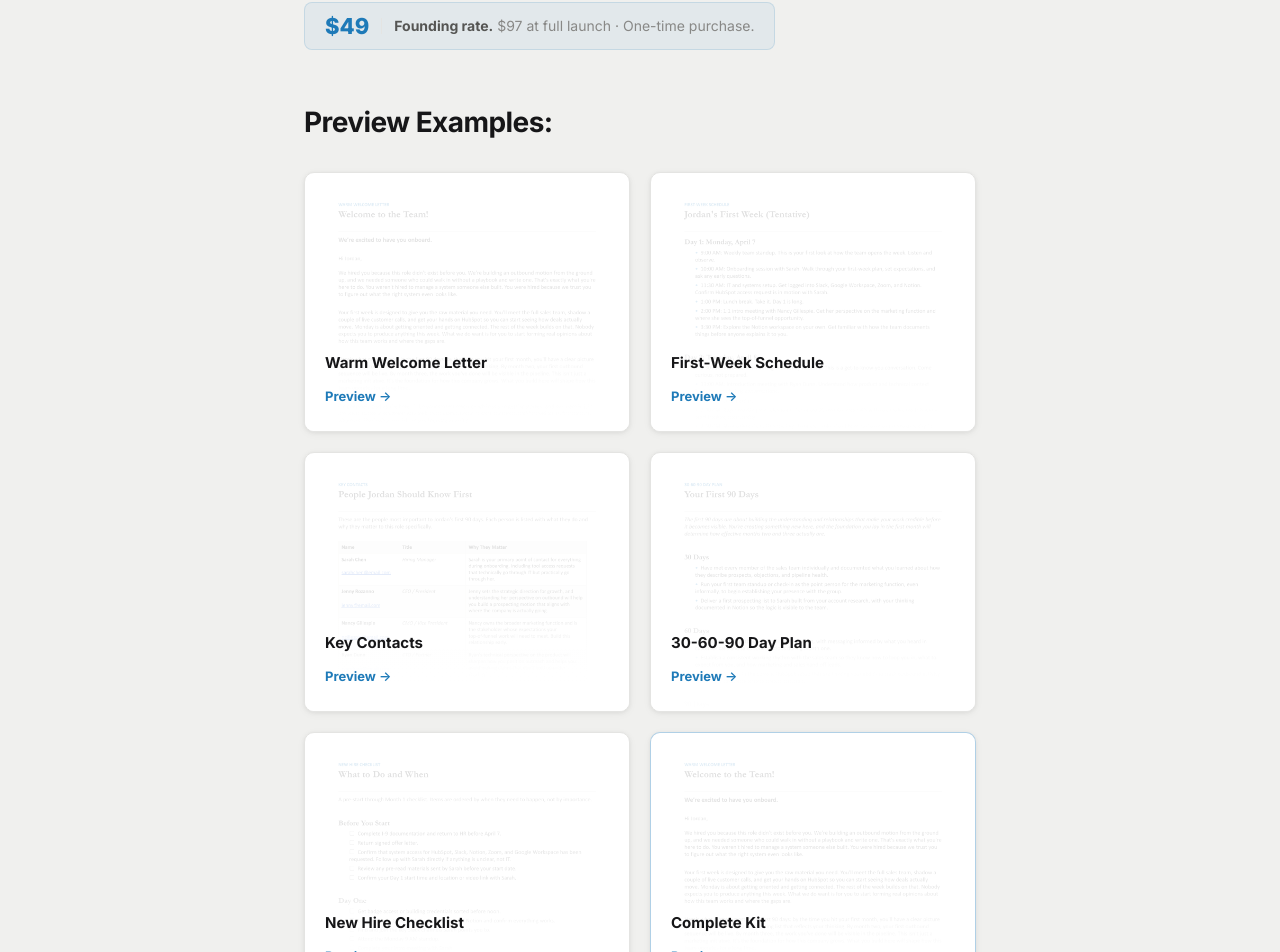
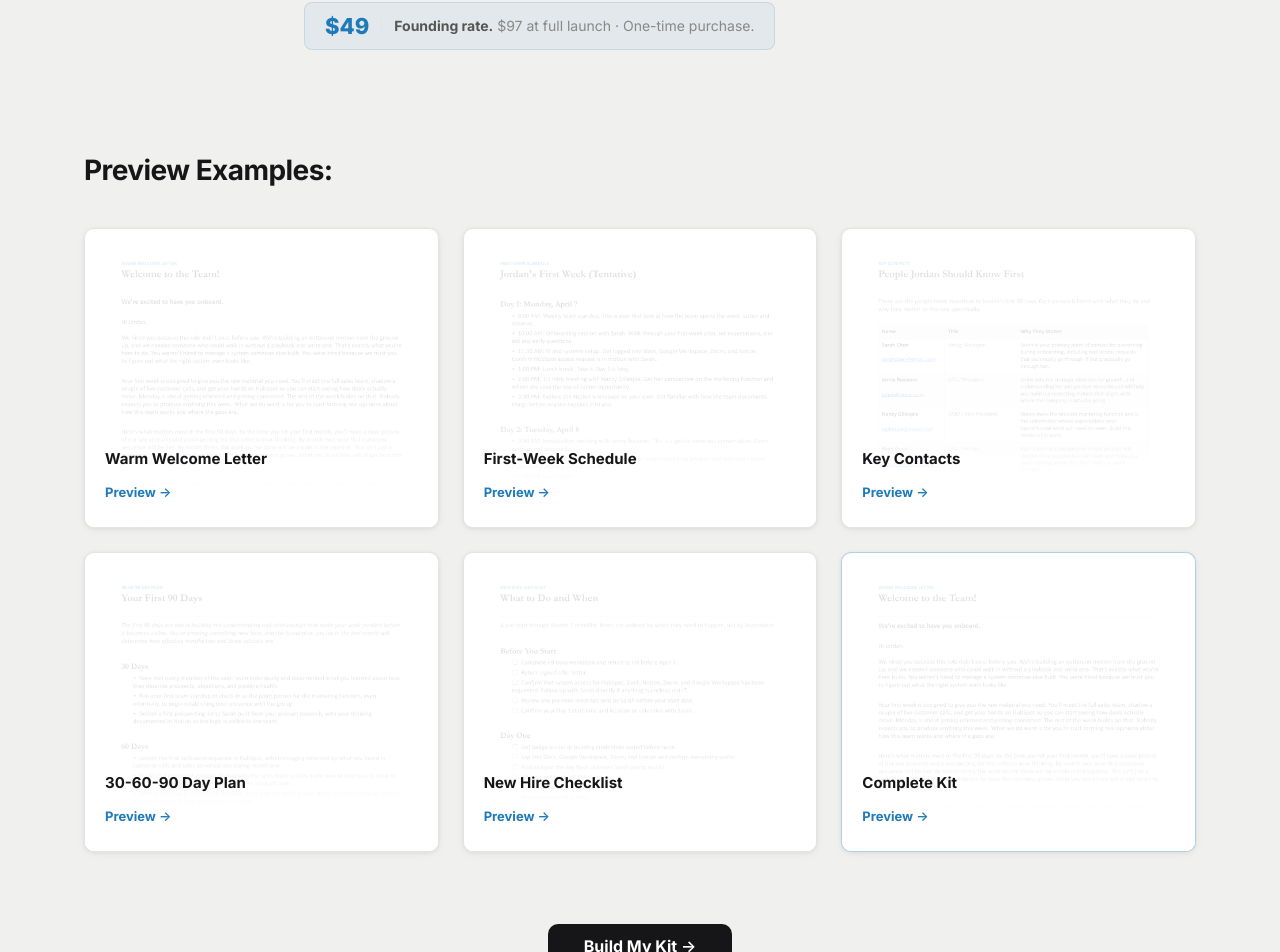
Before and after one commit to coolcalvin457-tech/agent-timesaver-nextjs, a Next.js app: page /onboarding-kit-builder in a window 1280 px wide. Shown: the part 282-1234 px from the top of the page. Built offline with nearby package versions, Linux system fonts and the light colour scheme.

Commit message:
Wider preview grid, 3-column layout, improved section spacing

```diff
--- a/app/globals.css
+++ b/app/globals.css
@@ -2427,7 +2427,7 @@ input, textarea {
   position: relative;
   overflow: hidden;
   cursor: pointer;
-  min-height: 260px;
+  min-height: 300px;
   box-shadow: 0 1px 4px rgba(0,0,0,0.06), 0 2px 10px rgba(0,0,0,0.04);
 }
 
--- a/app/onboarding-kit-builder/page.tsx
+++ b/app/onboarding-kit-builder/page.tsx
@@ -105,20 +105,20 @@ export default function OnboardingKitBuilderPage({
         </section>
 
         {/* ── What's in the kit ─────────────────────────────────── */}
-        <section className="section section-alt" style={{ paddingTop: "32px", paddingBottom: "64px" }}>
-          <div className="container-narrow">
+        <section className="section section-alt" style={{ paddingTop: "80px", paddingBottom: "96px" }}>
+          <div className="container">
             <h2
               className="heading-2"
-              style={{ marginBottom: "32px" }}
+              style={{ marginBottom: "40px", maxWidth: "640px" }}
             >
               Preview Examples:
             </h2>
             <div
               style={{
                 display: "grid",
-                gridTemplateColumns: "repeat(2, 1fr)",
-                gap: "20px",
-                marginBottom: "40px",
+                gridTemplateColumns: "repeat(3, 1fr)",
+                gap: "24px",
+                marginBottom: "56px",
               }}
             >
               {[
@@ -182,11 +182,11 @@ export default function OnboardingKitBuilderPage({
             </div>
 
             {/* CTA after previews */}
-            <div style={{ textAlign: "center", paddingTop: "8px" }}>
+            <div style={{ textAlign: "center", paddingTop: "16px" }}>
               <a
                 href="#build-kit"
                 className="btn btn-primary"
-                style={{ display: "inline-block", padding: "14px 32px", fontSize: "1rem" }}
+                style={{ display: "inline-block", padding: "14px 36px", fontSize: "1rem" }}
               >
                 Build My Kit →
               </a>
@@ -195,7 +195,7 @@ export default function OnboardingKitBuilderPage({
         </section>
 
         {/* ── Tool section ─────────────────────────────────────── */}
-        <section id="build-kit" className="section" style={{ paddingTop: "64px" }}>
+        <section id="build-kit" className="section" style={{ paddingTop: "96px" }}>
           <div className="container">
             <div style={{ maxWidth: "640px", margin: "0 auto" }}>
               <OnboardingKitBuilderTool
```
